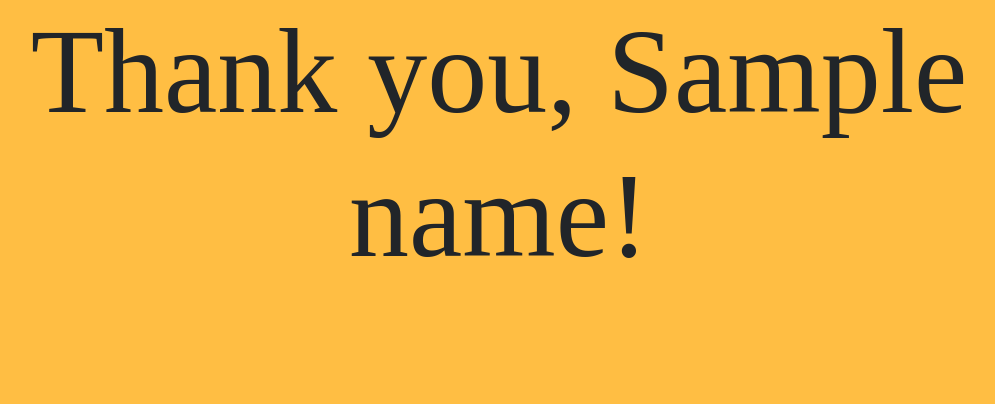
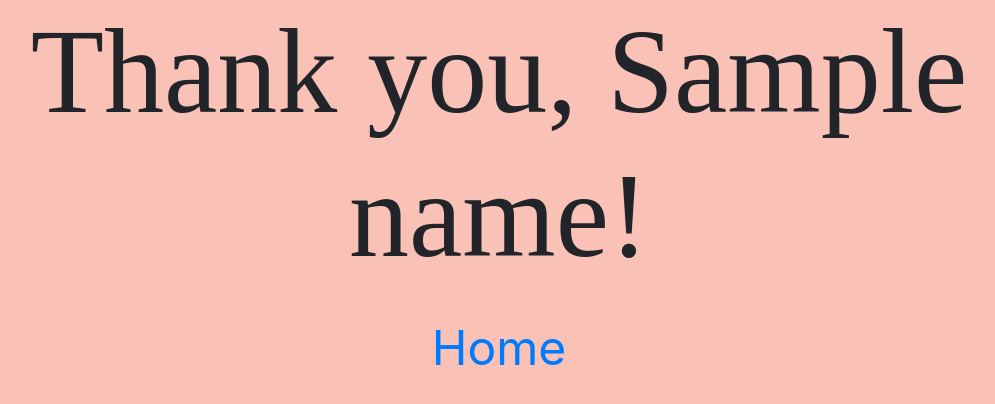
Before and after one commit to AdvancedUserInterfaces/second-screen-server, a Flask app: template templates/thanks.html in a window 1280 px wide. Shown: the top 404 px of the page, without its empty margins (141-1136 px from the left). Run offline with Flask 2, Linux system fonts and the light colour scheme; the template is opened without the code that fills it: most values are stand-ins (such as "Sample title", 1, 10 or a date in 2020); some libraries are stand-ins or nearby versions; some web fonts are replaced.

Commit message:
changed colors

```diff
--- a/templates/index.html
+++ b/templates/index.html
@@ -21,7 +21,7 @@
         }
 </script>
 
-<body style="background-color: #ffbe43;" onload="zoom()">
+<body style="background-color: #fac1b7;" onload="zoom()">
 
   <script>
     var DARK_GREY = '#455e6d';
--- a/templates/lastname.html
+++ b/templates/lastname.html
@@ -21,7 +21,7 @@
         }
 </script>
 
-<body style="background-color: #fac1b7;" onload="zoom()">
+<body style="background-color: #ffbe43;" onload="zoom()">
 
   <script>
     var DARK_GREY = '#455e6d';
--- a/templates/thanks.html
+++ b/templates/thanks.html
@@ -21,7 +21,7 @@
         }
 </script>
 
-<body style="background-color: #ffbe43;" onload="zoom()">
+<body style="background-color: #fac1b7;" onload="zoom()">
 
   <script>
     var DARK_GREY = '#455e6d';
@@ -36,6 +36,7 @@
 
           <div style="align-content: center">
             <h1 style="font-family: 'Lekton', serif;">Thank you{% if name %}, {{name}}{% endif %}!</h1>
+            <a href="http://aui-small.implementation.cloud">Home</a>
           </div>
 
         </div>
```
